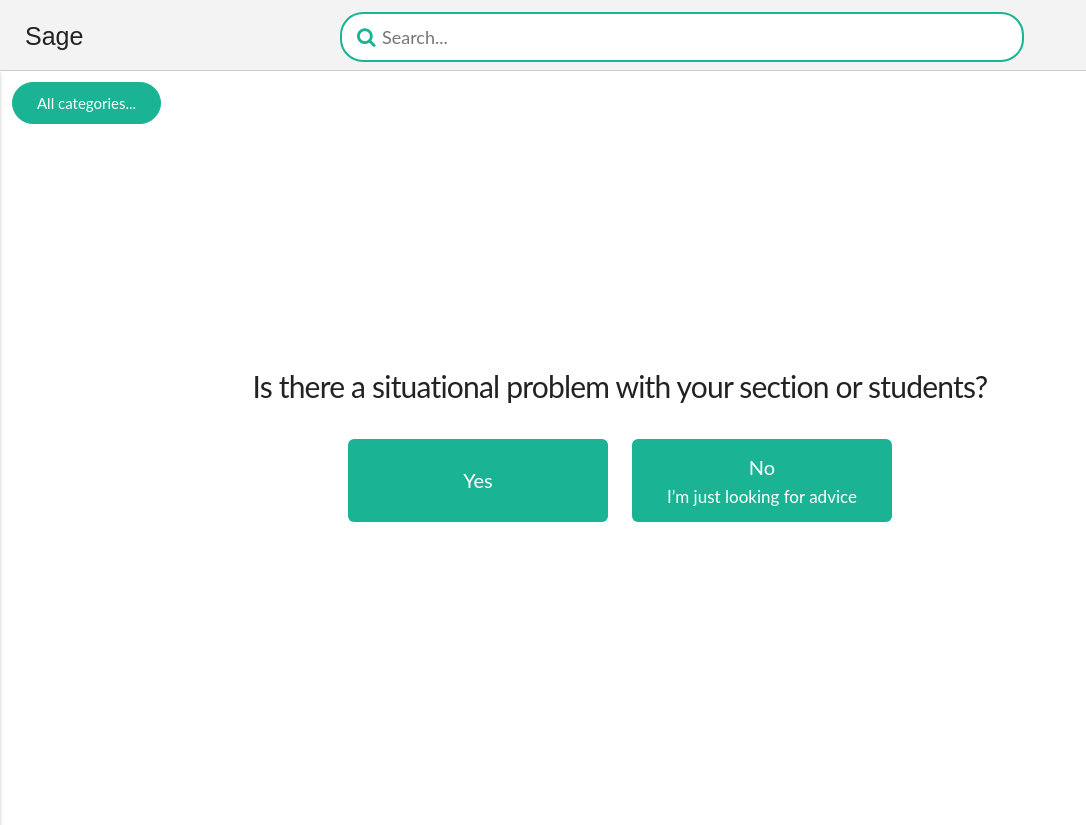
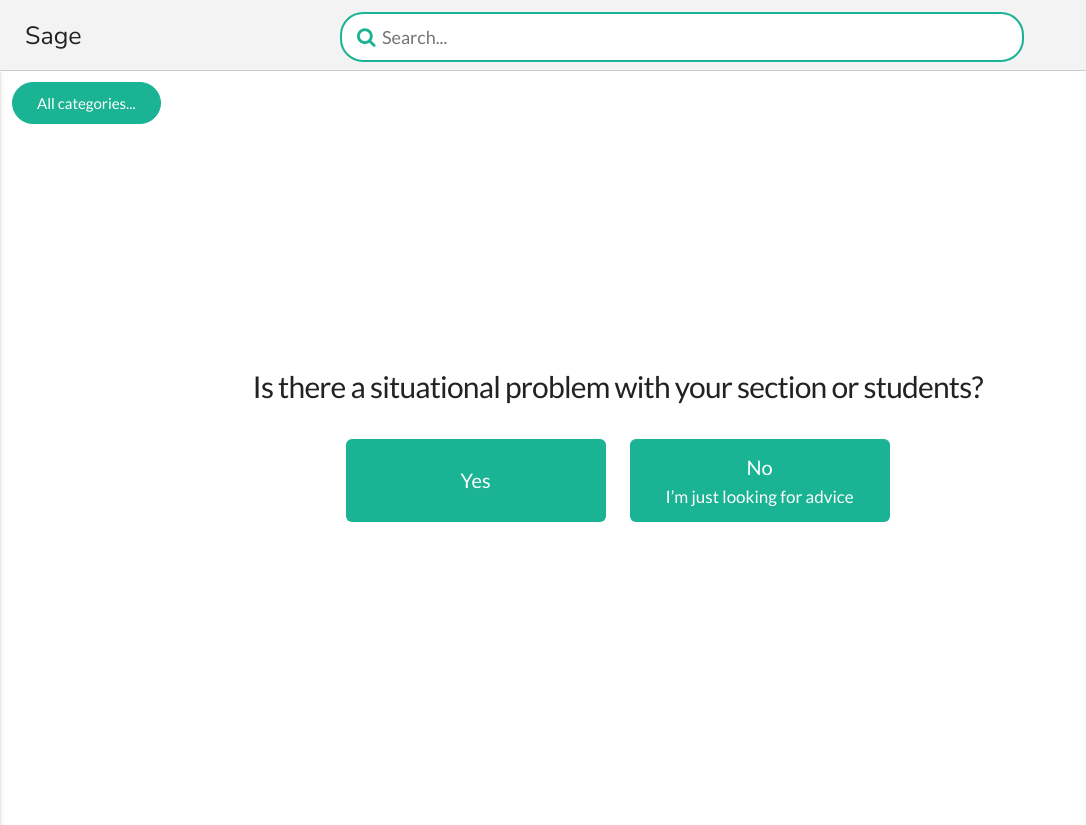
Before and after one commit to csmberkeley/sage, a website: page index.html in a window 1280 px wide. Shown: the whole page, without its empty margins (0-1086 px from the left). Drawn offline with nearby package versions, Linux system fonts and the light colour scheme.

Commit message:
add missing font imports

```diff
--- a/index.html
+++ b/index.html
@@ -6,6 +6,7 @@
   <title>Sage | Teaching Tips from CS Mentors</title>
   <meta name="viewport" content="width=device-width, initial-scale=1">
 
+  <link href="https://fonts.googleapis.com/css?family=Lato|Nunito" rel="stylesheet">
   <link rel="stylesheet" href="thirdparty/normalize.css">
   <link rel="stylesheet" href="thirdparty/font-awesome-4.7.0/css/font-awesome.min.css">
   <link rel="stylesheet" href="css/skeleton.css">
```
